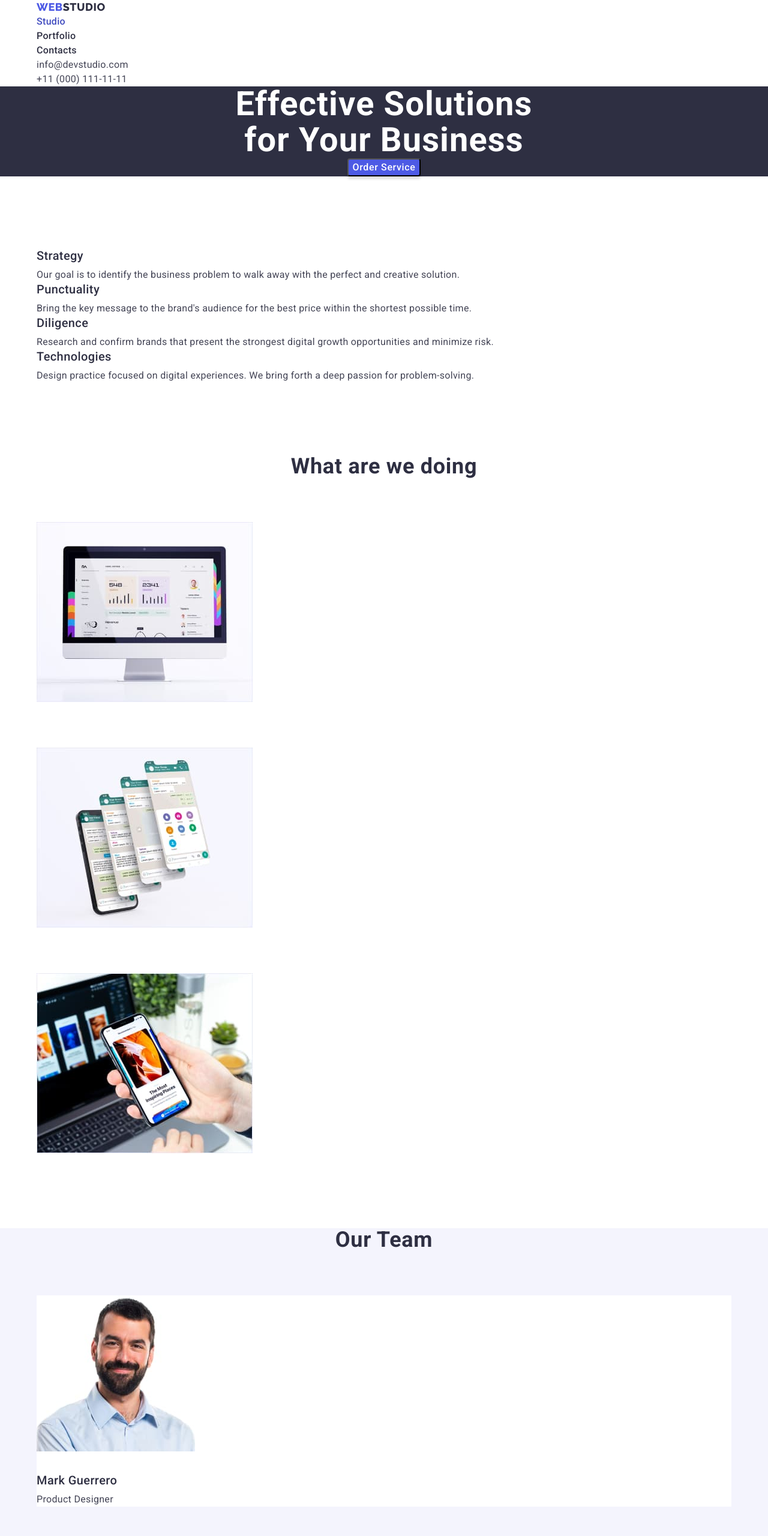
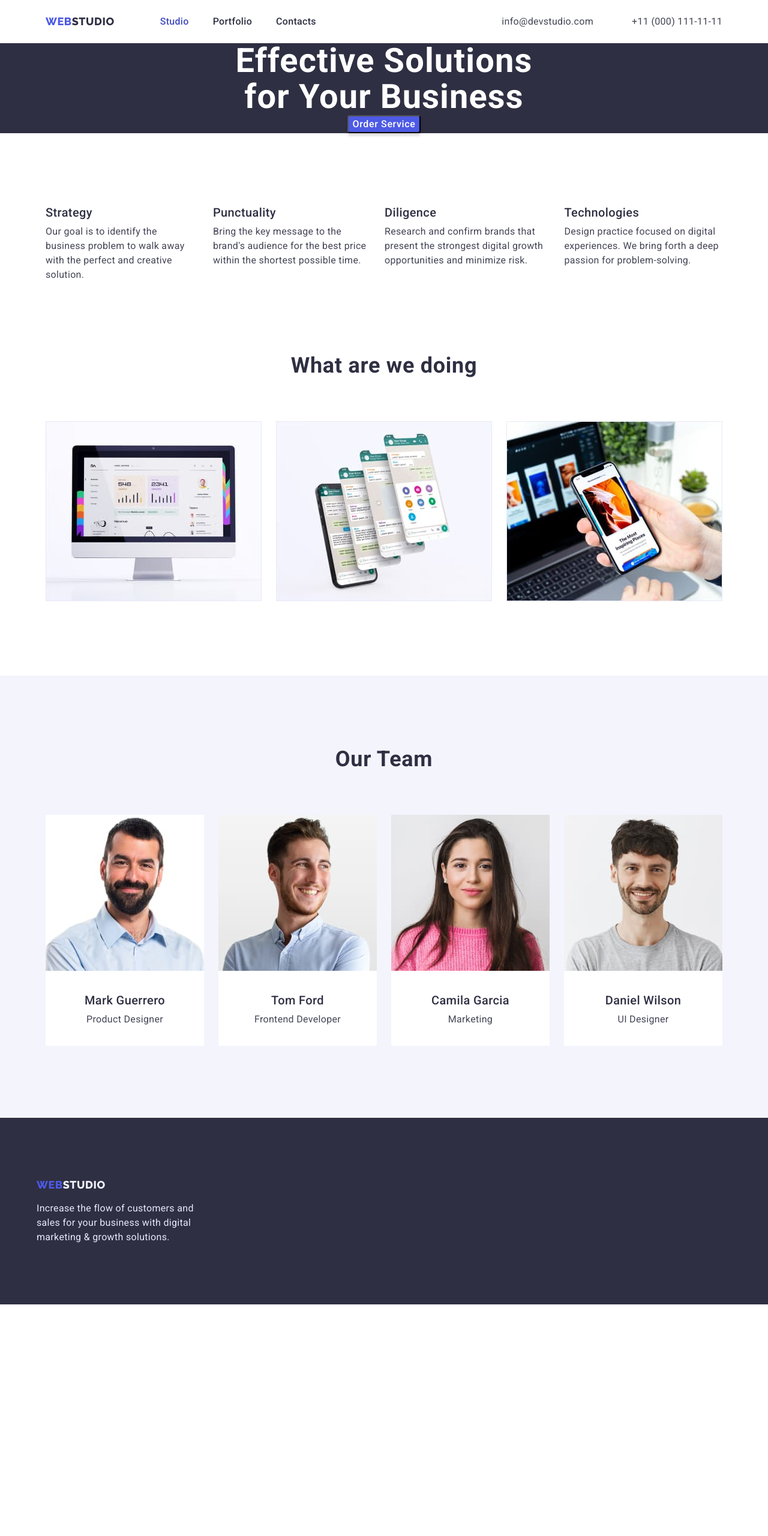
Before and after one commit to Serdiuk-Maksym/goit-markup-hw-03, a plain HTML site: page index.html in a window 1280 px wide. Shown: the top 2560 px of the page at 60% size. After the commit the page ends 2174 px from the top, so only its background shows below. Drawn offline with nearby package versions, Linux system fonts and the light colour scheme.

Commit message:
second fix

```diff
--- a/css/styles.css
+++ b/css/styles.css
@@ -40,6 +40,8 @@ body {
   margin: -1px;
 }
 
+/* ~~~~~~~~~~~~~~~~~~~~~~~~~~~~~~~~~~~~~~~~~~~~~~~~~~~~~~ utilities ~~~~~~~~~~~~~~~~~~~~~~~~~~~~~~~~~~~~~~~~~~~~~~~~~~~~~~~~~~~~~~~~~ */
+
 .list {
   margin: 0;
   padding: 0;
@@ -56,20 +58,26 @@ body {
 }
 
 .container {
+  width: 1158px;
+  padding-left: 15px;
+  padding-right: 15px;
   margin-left: auto;
   margin-right: auto;
-  width: 1158px;
 }
 
-/*~~~~~~~~~~~~~~~~~~~~~~~~~~~~~~~~~~~~~~~~~~~~~ header ~~~~~~~~~~~~~~~~~~~~~~~~~~~~~~~~~~~~~~~~~~~~~~~~~~~~~~~~~~~~~*/
+/*~~~~~~~~~~~~~~~~~~~~~~~~~~~~~~~~~~~~~~~~~~~~~~~~~~~~~~~~~~~~~~~~~ header ~~~~~~~~~~~~~~~~~~~~~~~~~~~~~~~~~~~~~~~~~~~~~~~~~~~~~~~~~~~~~*/
 
 .header {
 }
 
-.container.header {
+.main-nav {
+  display: flex;
+  align-items: center;
 }
 
 .header-navigation {
+  display: inherit;
+  align-items: inherit;
 }
 
 .header-logo {
@@ -92,15 +100,25 @@ body {
 }
 
 .header-list {
+  display: flex;
   margin-top: 0;
   margin-bottom: 0;
+  margin-left: 76px;
 }
 
 .header-item {
   list-style-type: none;
 }
 
+.header-item:not(:last-child) {
+  margin-right: 40px;
+}
+
 .header-link {
+  display: block;
+  padding-top: 24px;
+  padding-bottom: 24px;
+
   font-weight: 500;
   font-size: 16px;
   line-height: 1.5;
@@ -118,6 +136,8 @@ body {
 }
 
 .header-address {
+  display: flex;
+  margin-left: auto;
 }
 
 .header-address .list {
@@ -125,11 +145,15 @@ body {
   margin-bottom: 0;
 }
 
-.header-address-item {
+.header-address .item {
   font-size: 16px;
   line-height: 1.5;
   letter-spacing: 0.02em;
   list-style-type: none;
+}
+
+.header-address .item + .item {
+  margin-left: 40px;
 }
 
 .header-address .mail {
@@ -188,20 +212,25 @@ body {
 /* ~~~~~~~~~~~~~~~~~~~~~~~~~~~~~~~~~~~~~~~~~~~~~~~~~ features ~~~~~~~~~~~~~~~~~~~~~~~~~~~~~~~~~~~~~~~~~~~~~~~~~~~~~~~~~~~~~~~~~*/
 
 .features {
+  margin-top: 120px;
   background: var(--background-color);
 }
 
-.container.features {
-  margin-top: 120px;
+.features-main {
 }
 
 .features-list {
+  display: flex;
   margin-top: 0;
   margin-bottom: 0;
 }
 
 .features-item {
   list-style-type: none;
+}
+
+.features-item + .features-item {
+  margin-left: 24px;
 }
 
 .features-subtitle {
@@ -240,11 +269,16 @@ body {
 }
 
 .doing-list {
+  display: flex;
   list-style-type: none;
 }
 
 .doing-item {
   margin-top: 72px;
+}
+
+.doing-item + .doing-item {
+  margin-left: 24px;
 }
 
 /* ~~~~~~~~~~~~~~~~~~~~~~~~~~~~~~~~~~~~~~~~~~~~~~~~~~~~~~~~~~~ team ~~~~~~~~~~~~~~~~~~~~~~~~~~~~~~~~~~~~~~~~~~~~~~~~~~*/
@@ -258,6 +292,7 @@ body {
 }
 
 .team-title {
+  padding-top: 120px;
   font-size: 36px;
   line-height: 1.11;
   letter-spacing: 0.02em;
@@ -266,7 +301,9 @@ body {
 }
 
 .team-list {
+  display: flex;
   list-style-type: none;
+  padding-bottom: 120px;
 }
 
 .team-item {
@@ -274,10 +311,19 @@ body {
   background-color: var(--background-color);
 }
 
+.team-item + .team-item {
+  margin-left: 24px;
+}
+
 .team-picture {
 }
 
+.team-posinfo {
+  margin: 32px 16px;
+}
+
 .team-subtitle {
+  text-align: center;
   margin-top: 32px;
   font-weight: 500;
   font-size: 20px;
@@ -287,6 +333,7 @@ body {
 }
 
 .team-text {
+  text-align: center;
   margin-top: 8px;
   font-size: 16px;
   line-height: 1.5;
@@ -300,14 +347,21 @@ body {
 }
 
 .filter {
+  display: flex;
+  justify-content: center;
   list-style-type: none;
 }
 
 .container.filter {
-  margin-top: 168px;
+  margin-top: 96px;
+}
+
+.container .item:not(:last-child) {
+  margin-right: 24px;
 }
 
 .filter-btn {
+  padding: 12px 24px;
   font-family: 'Roboto';
   font-weight: 500;
   font-size: 16px;
@@ -317,6 +371,7 @@ body {
   color: var(--primary-brand-color);
   background-color: var(--light-color);
   border: 1px solid var(--accent-color);
+  border-radius: 4px;
 }
 
 .filter-btn:hover {
@@ -325,8 +380,29 @@ body {
   border-width: 0;
 }
 
+.portlist {
+  display: flex;
+  flex-wrap: wrap;
+}
+
 .portfolio-list {
+  display: inherit;
+  flex-wrap: inherit;
   list-style-type: none;
+}
+
+.portfolio-list .item {
+  /* alternative margin-right ~~~ width: calc((100%-48) / 3); */
+  margin-right: 24px;
+  margin-bottom: 48px;
+}
+
+.portfolio-list .item:nth-child(3n) {
+  margin-right: 0px;
+}
+
+.portfolio-list .item:nth-last-child(-n + 3) {
+  margin-bottom: 0px;
 }
 
 .container.portlist {
@@ -357,9 +433,13 @@ body {
 }
 
 .container.footer {
+  display: flex;
+  flex-direction: column;
+  padding: 100px 0px;
 }
 
 .footer-logo {
+  display: flex;
   font-family: 'Raleway', sans-serif;
   font-weight: 800;
   font-size: 18px;
@@ -379,6 +459,8 @@ body {
 }
 
 .footer-text {
+  display: flex;
+  width: 264px;
   margin-top: 16px;
   font-size: 16px;
   line-height: 1.5;
--- a/index.html
+++ b/index.html
@@ -13,13 +13,20 @@
     />
     <link
       rel="stylesheet"
+      href="https://cdnjs.cloudflare.com/ajax/libs/modern-normalize/1.1.0/modern-normalize.css"
+      integrity="sha512-Y0MM+V6ymRKN2zStTqzQ227DWhhp4Mzdo6gnlRnuaNCbc+YN/ZH0sBCLTM4M0oSy9c9VKiCvd4Jk44aCLrNS5Q=="
+      crossorigin="anonymous"
+      referrerpolicy="no-referrer"
+    />
+    <link
+      rel="stylesheet"
       href="https://cdnjs.cloudflare.com/ajax/libs/modern-normalize/1.1.0/modern-normalize.min.css"
     />
     <link rel="stylesheet" href="./css/styles.css" />
   </head>
   <body>
     <header class="header">
-      <div class="container header">
+      <div class="container header main-nav">
         <nav class="header-navigation">
           <a class="header-logo" href="./index.html"
             ><span class="header-logo-span">WEB</span>STUDIO</a
@@ -38,12 +45,12 @@
         </nav>
         <address class="header-address">
           <ul class="header-address list">
-            <li class="header-address-item">
+            <li class="item">
               <a class="mail" href="mailto:info@devstudio.com"
                 >info@devstudio.com</a
               >
             </li>
-            <li class="header-address-item">
+            <li class="item">
               <a class="tel" href="tel:+110001111111">+11 (000) 111-11-11</a>
             </li>
           </ul>
@@ -60,7 +67,7 @@
       </section>
 
       <section class="features">
-        <div class="container features">
+        <div class="container features-main">
           <h2 hidden class="visually-hidden title">features</h2>
           <ul class="features-list list">
             <li class="features-item">
@@ -135,8 +142,10 @@
                 alt="photo Mark Guerrero"
                 width="264"
               />
+              <div class="team-posinfo">
                 <h3 class="team-subtitle title">Mark Guerrero</h3>
                 <p class="team-text text">Product Designer</p>
+              </div>
             </li>
             <li class="team-item">
               <img
@@ -145,8 +154,10 @@
                 alt="photo Tom Ford"
                 width="264"
               />
+              <div class="team-posinfo">
                 <h3 class="team-subtitle title">Tom Ford</h3>
                 <p class="team-text text">Frontend Developer</p>
+              </div>
             </li>
             <li class="team-item">
               <img
@@ -155,8 +166,10 @@
                 alt="photo Camila Garcia"
                 width="264"
               />
+              <div class="team-posinfo">
                 <h3 class="team-subtitle title">Camila Garcia</h3>
                 <p class="team-text text">Marketing</p>
+              </div>
             </li>
             <li class="team-item">
               <img
@@ -165,8 +178,10 @@
                 alt="photo Daniel Wilson"
                 width="264"
               />
+              <div class="team-posinfo">
                 <h3 class="team-subtitle title">Daniel Wilson</h3>
                 <p class="team-text text">UI Designer</p>
+              </div>
             </li>
           </ul>
         </div>
```
Also changed, not shown: portfolio.html (+31 -19 lines). Lines whose indentation alone changed are shown as unchanged.
